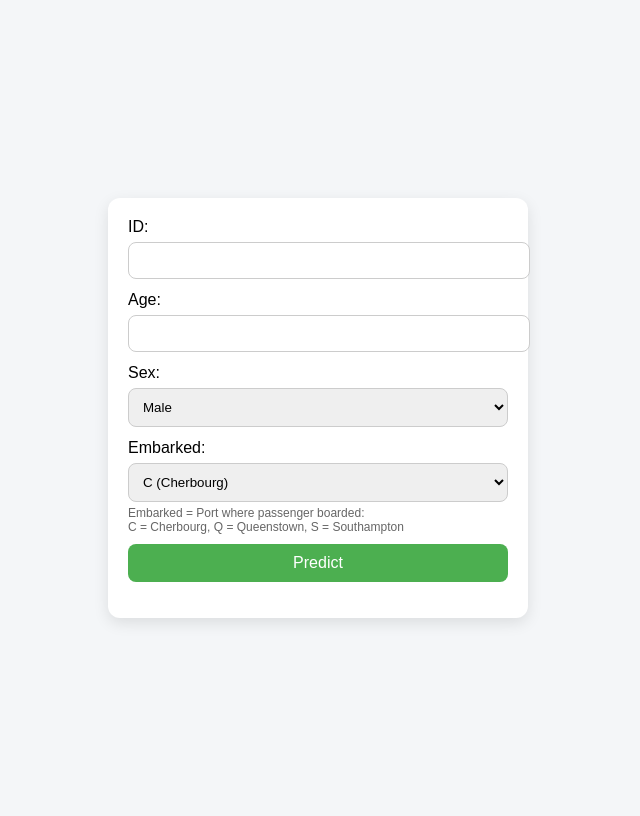
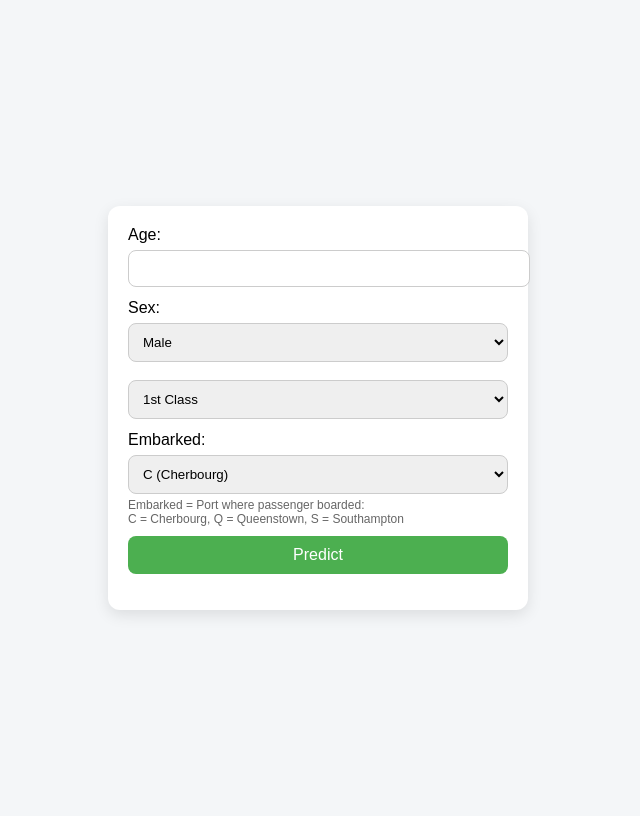
Before and after one commit to Atif-khan-prog/Titanic_project, a Flask app: page / in a window 1280 px wide. Shown: the whole page, without its empty margins (322-962 px from the left). Run offline with Flask 3, Linux system fonts and the light colour scheme; parts of the project's set-up code (start-up, migrations or seed data) failed here and were passed over.

Commit message:
feature filtered + frontend

```diff
--- a/templates/index.html
+++ b/templates/index.html
@@ -66,8 +66,6 @@ small {
 
 <form id="form">
 
-  ID: <input name="Passengerid">
-
   Age: <input name="Age">
 
   <!-- SEX INPUT -->
@@ -77,6 +75,11 @@ small {
     <option value="1">Female</option>
   </select>
 
+   <select id="Pclass">
+    <option value="1">1st Class</option>
+    <option value="2">2nd Class</option>
+    <option value="3">3rd Class</option>
+  </select>
   <!-- EMBARKED -->
   Embarked:
   <select id="embarked">
```
